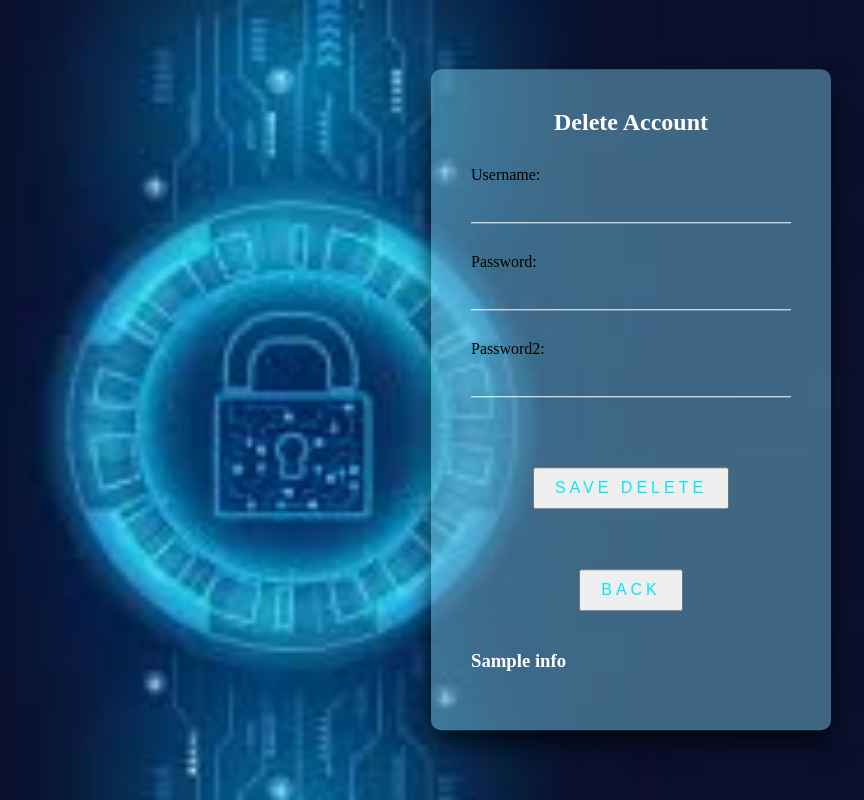
After one commit to angelique92/Login, a Django app: template myDjangoProject/templates/delete.html in a window 1280 px wide. The commit adds this page. Shown: the whole page, without its empty margins (9-873 px from the left). Run offline with Django 4.2, Linux system fonts and the light colour scheme; tables that the repository leaves empty hold one stand-in row (values such as "Sample post"); the template is opened without the code that fills it: values that come from a table or form of the project are taken from there, most other values are stand-ins (such as "Sample title", 1, 10 or a date in 2020).

Commit message:
Rajout du boutton delete ainsi que la page associer. Pour les personnes ayant créer un compte il est donc possible de supprimer ce compte

```diff
--- /dev/null
+++ b/myDjangoProject/static/css/deletePage.css
@@ -0,0 +1,340 @@
+html {
+    height: 100%;
+  }
+
+  /*
+  body {
+    margin:0;
+    padding:0;
+    font-family: sans-serif;
+    background: linear-gradient(#141e30, #243b55);
+  }
+  */
+  .delete-box {
+    position: absolute;
+    top: 50%;
+    left: 50%;
+    width: 400px;
+    padding: 40px;
+    transform: translate(-50%, -50%);
+    background: rgba(0, 0, 0, .5);
+    box-sizing: border-box;
+    box-shadow: 0 15px 25px rgba(0, 0, 0, .6);
+    border-radius: 10px;
+    background-color: rgb(117 190 218 / 0.5);
+    /* 50% transparent */
+  }
+
+  .delete-box h2 {
+    margin: 0 0 30px;
+    padding: 0;
+    color: #fff;
+    text-align: center;
+  }
+
+  .delete-box .user-box {
+    position: relative;
+  }
+
+  .delete-box .user-box input {
+    width: 100%;
+    padding: 10px 0;
+    font-size: 16px;
+    color: #fff;
+    margin-bottom: 30px;
+    border: none;
+    border-bottom: 1px solid #fff;
+    outline: none;
+    background: transparent;
+  }
+
+  .delete-box form button {
+    position: relative;
+    display: inline-block;
+    padding: 10px 20px;
+    color: #03e9f4;
+    font-size: 16px;
+    text-decoration: none;
+    text-transform: uppercase;
+    overflow: hidden;
+    transition: .5s;
+    margin-top: 40px;
+    letter-spacing: 4px
+  }
+
+
+  .delete-box button:hover {
+    background: #03e9f4;
+    color: #fff;
+    border-radius: 5px;
+    box-shadow: 0 0 5px #03e9f4,
+      0 0 25px #03e9f4,
+      0 0 50px #03e9f4,
+      0 0 100px #03e9f4;
+  }
+
+  .delete-box button:hover {
+    background: #03e9f4;
+    color: #fff;
+    border-radius: 5px;
+    box-shadow: 0 0 5px #03e9f4,
+      0 0 25px #03e9f4,
+      0 0 50px #03e9f4,
+      0 0 100px #03e9f4;
+  }
+
+  .delete-box button span {
+    position: absolute;
+    display: block;
+  }
+
+  .delete-box button span {
+    position: absolute;
+    display: block;
+  }
+
+  .delete-box button span:nth-child(1) {
+    top: 0;
+    left: -100%;
+    width: 100%;
+    height: 2px;
+    background: linear-gradient(90deg, transparent, #03e9f4);
+    animation: btn-anim1 1s linear infinite;
+  }
+
+  .delete-box button span:nth-child(1) {
+    top: 0;
+    left: -100%;
+    width: 100%;
+    height: 2px;
+    background: linear-gradient(90deg, transparent, #03e9f4);
+    animation: btn-anim1 1s linear infinite;
+  }
+
+  @keyframes btn-anim1 {
+    0% {
+      left: -100%;
+    }
+
+    50%,
+    100% {
+      left: 100%;
+    }
+  }
+
+  .delete-box button span:nth-child(2) {
+    top: -100%;
+    right: 0;
+    width: 2px;
+    height: 100%;
+    background: linear-gradient(180deg, transparent, #03e9f4);
+    animation: btn-anim2 1s linear infinite;
+    animation-delay: .25s
+  }
+
+  .delete-box button span:nth-child(2) {
+    top: -100%;
+    right: 0;
+    width: 2px;
+    height: 100%;
+    background: linear-gradient(180deg, transparent, #03e9f4);
+    animation: btn-anim2 1s linear infinite;
+    animation-delay: .25s
+  }
+
+  @keyframes btn-anim2 {
+    0% {
+      top: -100%;
+    }
+
+    50%,
+    100% {
+      top: 100%;
+    }
+  }
+
+  .delete-box button span:nth-child(3) {
+    bottom: 0;
+    right: -100%;
+    width: 100%;
+    height: 2px;
+    background: linear-gradient(270deg, transparent, #03e9f4);
+    animation: btn-anim3 1s linear infinite;
+    animation-delay: .5s
+  }
+
+  .delete-box button span:nth-child(3) {
+    bottom: 0;
+    right: -100%;
+    width: 100%;
+    height: 2px;
+    background: linear-gradient(270deg, transparent, #03e9f4);
+    animation: btn-anim3 1s linear infinite;
+    animation-delay: .5s
+  }
+
+  @keyframes btn-anim3 {
+    0% {
+      right: -100%;
+    }
+
+    50%,
+    100% {
+      right: 100%;
+    }
+  }
+
+
+  .delete-box button span:nth-child(4) {
+    bottom: -100%;
+    left: 0;
+    width: 2px;
+    height: 100%;
+    background: linear-gradient(360deg, transparent, #03e9f4);
+    animation: btn-anim4 1s linear infinite;
+    animation-delay: .75s
+  }
+
+
+  .delete-box button span:nth-child(4) {
+    bottom: -100%;
+    left: 0;
+    width: 2px;
+    height: 100%;
+    background: linear-gradient(360deg, transparent, #03e9f4);
+    animation: btn-anim4 1s linear infinite;
+    animation-delay: .75s
+  }
+
+  @keyframes btn-anim4 {
+    0% {
+      bottom: -100%;
+    }
+
+    50%,
+    100% {
+      bottom: 100%;
+    }
+  }
+
+  /*
+  body {
+    background: #e0e5ec;
+  }
+  */
+  h1 {
+    position: relative;
+    text-align: center;
+    color: #353535;
+    font-size: 50px;
+    font-family: "Cormorant Garamond", serif;
+  }
+
+  p {
+    font-family: 'Lato', sans-serif;
+    font-weight: 300;
+    text-align: center;
+    font-size: 18px;
+    color: #676767;
+  }
+
+  .frame {
+    width: 90%;
+    margin: 40px auto;
+    text-align: center;
+  }
+
+  button {
+    margin: 20px;
+  }
+
+  .custom-btn {
+    width: 130px;
+    height: 40px;
+    color: #fff;
+    border-radius: 5px;
+    padding: 10px 25px;
+    font-family: 'Lato', sans-serif;
+    font-weight: 500;
+    background: transparent;
+    cursor: pointer;
+    transition: all 0.3s ease;
+    position: relative;
+    display: inline-block;
+    box-shadow: inset 2px 2px 2px 0px rgba(255, 255, 255, .5),
+      7px 7px 20px 0px rgba(0, 0, 0, .1),
+      4px 4px 5px 0px rgba(0, 0, 0, .1);
+    outline: none;
+  }
+
+  /* 11 */
+  .btn-11 {
+    border: none;
+    background: rgb(251, 33, 117);
+    background: linear-gradient(0deg, rgba(251, 33, 117, 1) 0%, rgba(234, 76, 137, 1) 100%);
+    color: #fff;
+    overflow: hidden;
+  }
+
+  .btn-11:hover {
+    text-decoration: none;
+    color: #fff;
+  }
+
+  .btn-11:before {
+    position: absolute;
+    content: '';
+    display: inline-block;
+    top: -180px;
+    left: 0;
+    width: 30px;
+    height: 100%;
+    background-color: #fff;
+    animation: shiny-btn1 3s ease-in-out infinite;
+  }
+
+  .btn-11:hover {
+    opacity: .7;
+  }
+
+  .btn-11:active {
+    box-shadow: 4px 4px 6px 0 rgba(255, 255, 255, .3),
+      -4px -4px 6px 0 rgba(116, 125, 136, .2),
+      inset -4px -4px 6px 0 rgba(255, 255, 255, .2),
+      inset 4px 4px 6px 0 rgba(0, 0, 0, .2);
+  }
+
+
+  @-webkit-keyframes shiny-btn1 {
+    0% {
+      -webkit-transform: scale(0) rotate(45deg);
+      opacity: 0;
+    }
+
+    80% {
+      -webkit-transform: scale(0) rotate(45deg);
+      opacity: 0.5;
+    }
+
+    81% {
+      -webkit-transform: scale(4) rotate(45deg);
+      opacity: 1;
+    }
+
+    100% {
+      -webkit-transform: scale(50) rotate(45deg);
+      opacity: 0;
+    }
+  }
+
+
+
+
+  body {
+    background-image: url("/static/image/logo.jpeg");
+    background-repeat: no-repeat center center fixed;
+    -webkit-background-size: cover;
+    -moz-background-size: cover;
+    -o-background-size: cover;
+    background-size: cover;
+  }
--- /dev/null
+++ b/myDjangoProject/templates/delete.html
@@ -0,0 +1,27 @@
+{% load static %}
+<head>
+    <meta charset="UTF-8">
+    <title>Delete Page</title>
+    <link rel="stylesheet" href="{% static 'css/deletePage.css' %}">
+</head>
+
+<body>
+<div class="delete-box">
+    <h2>Delete Account</h2>
+    <form action="" method="post" novalidate>
+        {% csrf_token %}
+        <div class="user-box">
+            {{ form }}
+        </div>
+        <center>
+        {% csrf_token %}
+        <button type="submit" name="save_delete"> Save Delete </button>
+        <button type="submit" name="btn_back"> Back </button>
+            </center>
+        {% csrf_token %}
+        <h3 style="color: white;"> {{info}}
+            <h3 style="color: red;"> {{error}}</h3>
+    </form>
+
+</div>
+</body>
--- a/myDjangoProject/templates/login.html
+++ b/myDjangoProject/templates/login.html
@@ -20,6 +20,8 @@
         {% csrf_token %}
         <button type="submit" name="btn_reset"> Reset</button>
             </center>
+        <button type="submit" name="btn_delete"> Delete Account</button>
+            </center>
         <h3 style="color: white;"> {{info}}
             <h3 style="color: red;"> {{error}}</h3>
     </form>
--- a/myDjangoProject/urls.py
+++ b/myDjangoProject/urls.py
@@ -20,7 +20,7 @@ from .views import index , connect_page
 
 urlpatterns = [
     path("" , index , name='login'),
-    path("/message" , connect_page , name="connect"),
-    path('admin/', admin.site.urls),
+    path("message" , connect_page , name="connect"),
+    path('admin/', admin.site.urls)
 
 ]
```
Also changed, not shown: myDjangoProject/views.py (+63 -5 lines), db.sqlite3.
